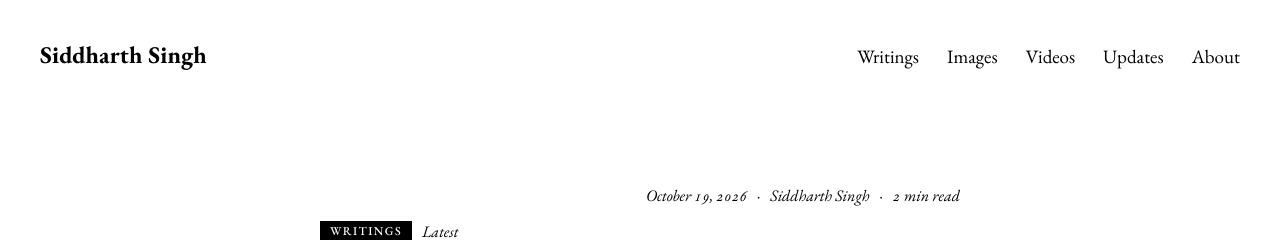
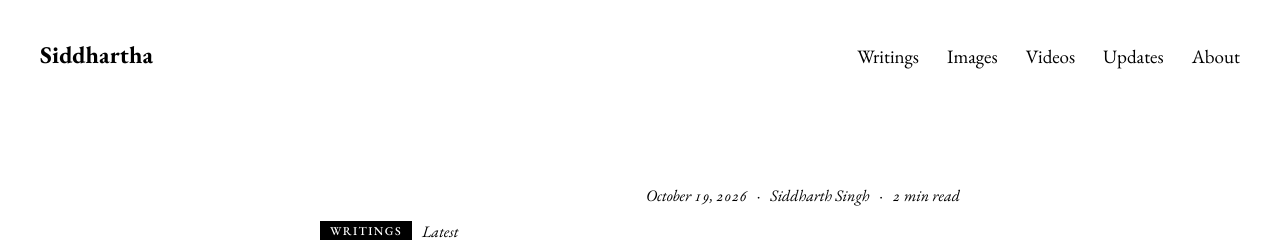
Before and after one commit to isthiscoder/Siddharth.blogs, a Jekyll site: the page built from index.html, in a window 1280 px wide. Shown: the top 240 px of the page. Built offline with Jekyll 4.4.1, drawn with Linux system fonts in a browser that asks for light colours.

Commit message:
Update _config.yml

```diff
--- a/_config.yml
+++ b/_config.yml
@@ -1,7 +1,7 @@
 # ─────────────────────────────────────────────
 #  Site settings — edit these first
 # ─────────────────────────────────────────────
-title: "Siddharth Singh"
+title: "Siddhartha"
 author: "Siddharth Singh"
 description: "Essays, images and films by Siddharth Singh — on technology, science, business and ideas."
 
```
